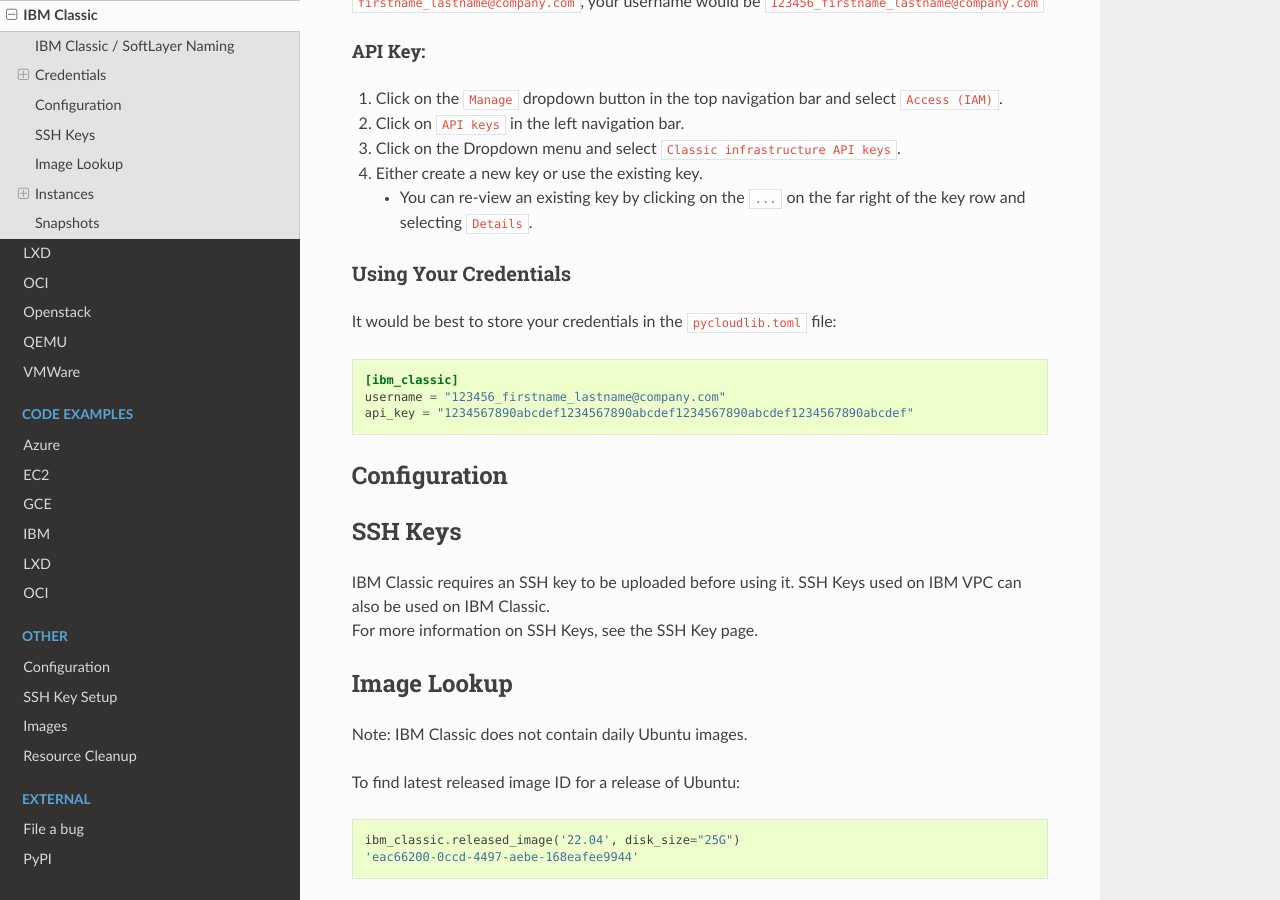
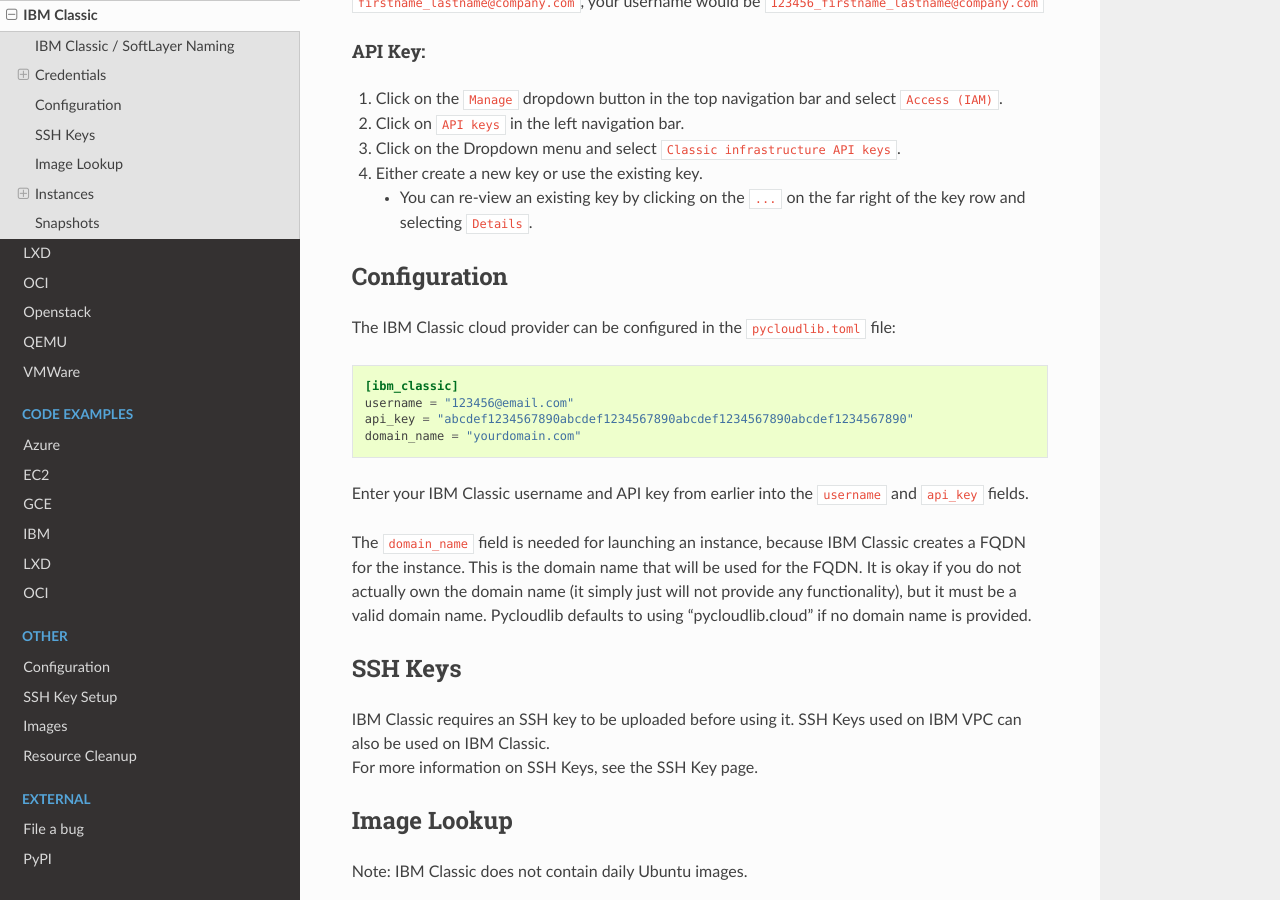
Before and after one commit to canonical/pycloudlib, a Sphinx documentation site: the page built from docs/clouds/ibm-classic.md, in a window 1280 px wide and 900 px high, scrolled down 1006 px. Built offline with Sphinx 7.4.7 and the Read the Docs theme 2.0.0, drawn with Linux system fonts in a browser that asks for light colours; pages that are not in the unit, such as notebooks, are missing from menus.

Commit message:
update docs to have domain_name info

````diff
--- a/docs/clouds/ibm-classic.md
+++ b/docs/clouds/ibm-classic.md
@@ -39,17 +39,23 @@
  4. Either create a new key or use the existing key.
     - You can re-view an existing key by clicking on the `...` on the far right of the key row and selecting `Details`.
 
-### Using Your Credentials
+## Configuration
 
-It would be best to store your credentials in the `pycloudlib.toml` file:
+The IBM Classic cloud provider can be configured in the `pycloudlib.toml` file:
 
 ```toml
 [ibm_classic]
-username = "123456_firstname_lastname@company.com"
-api_key = "1234567890abcdef1234567890abcdef1234567890abcdef1234567890abcdef"
+username = "123456@email.com"
+api_key = "abcdef1234567890abcdef1234567890abcdef1234567890abcdef1234567890"
+domain_name = "yourdomain.com"
 ```
 
-## Configuration
+Enter your IBM Classic username and API key from earlier into the `username` and `api_key` fields.
+
+The `domain_name` field is needed for launching an instance, because IBM Classic creates a FQDN
+for the instance. This is the domain name that will be used for the FQDN. It is okay if you do
+not actually own the domain name (it simply just will not provide any functionality),
+but it must be a valid domain name. Pycloudlib defaults to using "pycloudlib.cloud" if no domain name is provided.
 
 ## SSH Keys
 
````
